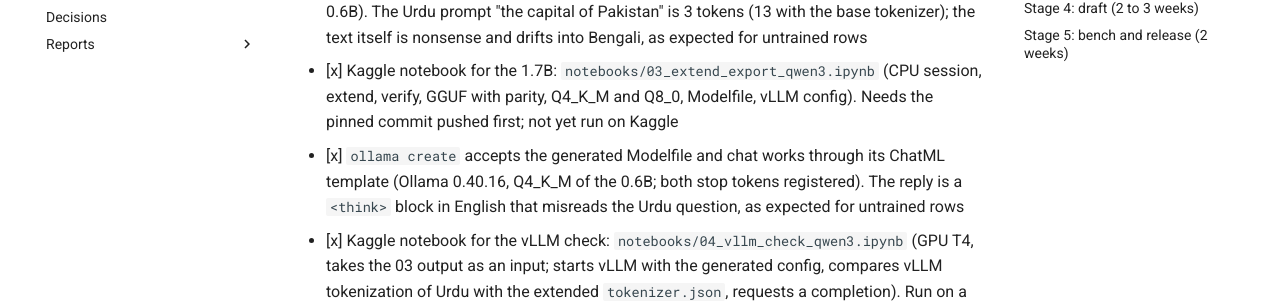
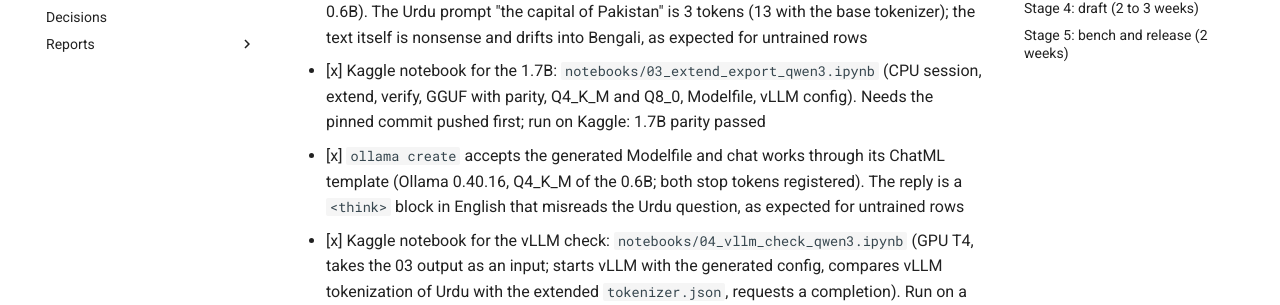
Before and after one commit to Hashir-Aziz123/zubaan, an MkDocs documentation site: the page built from docs/roadmap.md, in a window 1280 px wide and 900 px high, scrolled down 1552 px. Shown: the part 199-504 px from the top of the window. Built offline with MkDocs 1.6.1 and Material for MkDocs 9.7.7, drawn with Linux system fonts in a browser that asks for light colours.

Commit message:
docs: report uses the 1.7B export; Stage 2 marked done
Co-Authored-By: Claude Sonnet 5.5 <noreply@anthropic.com>

```diff
--- a/docs/roadmap.md
+++ b/docs/roadmap.md
@@ -29,7 +29,7 @@ Each stage ends with something usable and public. Estimates assume part-time wor
 - [x] Docs: `docs/stage2-usage.md`, report `docs/reports/tokenizer-extension/`, decisions
 - [x] **Real GGUF run on Qwen3-0.6B with 10,000 new tokens** (llama.cpp `b12477`): converter recognized the tokenizer as `qwen2` with no patch; HF vs llama.cpp parity on 2,045 texts: 2,041 identical, 4 differ only because the text is not NFC (llama.cpp has no NFC normalizer), 0 real mismatches. F16 1.2 GB, Q8_0 651 MB, Q4_K_M 405 MB (Urdu imatrix)
 - [x] Q4_K_M loads and generates on CPU with `llama-completion` (34 tokens/s, 4 threads, 0.6B). The Urdu prompt "the capital of Pakistan" is 3 tokens (13 with the base tokenizer); the text itself is nonsense and drifts into Bengali, as expected for untrained rows
-- [x] Kaggle notebook for the 1.7B: `notebooks/03_extend_export_qwen3.ipynb` (CPU session, extend, verify, GGUF with parity, Q4_K_M and Q8_0, Modelfile, vLLM config). Needs the pinned commit pushed first; not yet run on Kaggle
+- [x] Kaggle notebook for the 1.7B: `notebooks/03_extend_export_qwen3.ipynb` (CPU session, extend, verify, GGUF with parity, Q4_K_M and Q8_0, Modelfile, vLLM config). Needs the pinned commit pushed first; run on Kaggle: 1.7B parity passed
 - [x] `ollama create` accepts the generated Modelfile and chat works through its ChatML template (Ollama 0.40.16, Q4_K_M of the 0.6B; both stop tokens registered). The reply is a `<think>` block in English that misreads the Urdu question, as expected for untrained rows
 - [x] Kaggle notebook for the vLLM check: `notebooks/04_vllm_check_qwen3.ipynb` (GPU T4, takes the 03 output as an input; starts vLLM with the generated config, compares vLLM tokenization of Urdu with the extended `tokenizer.json`, requests a completion). Run on a Kaggle T4: vLLM 0.34.0 passed (tokenization identical, completion and chat work)
 - [ ] Run the 04 notebook on Kaggle (needs the 03 run to finish first)
```
Also changed, not shown: CLAUDE.md (+1 -1 lines), docs/reports/tokenizer-extension/index.md (+2 -2 lines).
